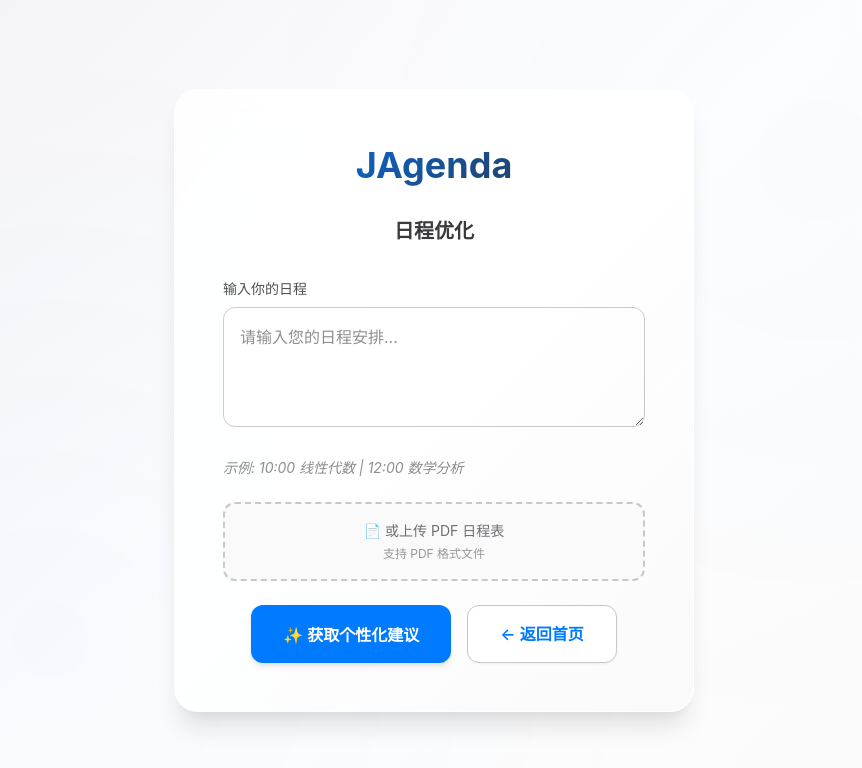
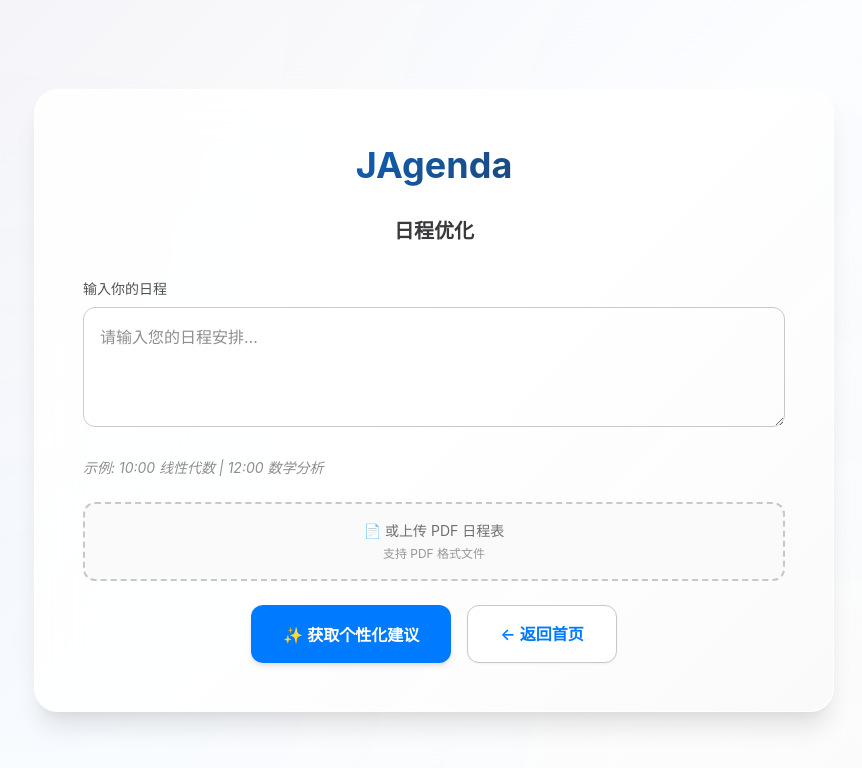
Before and after one commit to aeilot/JAgenda, a Django app: page /agenda/ in a window 1280 px wide; the page is wider, and only the part inside the window is pictured. Shown: the top 768 px of that part, without its empty margins (206-1068 px from the left). Run offline with Django 5.2, Linux system fonts and the light colour scheme; some libraries are stand-ins or nearby versions.

Commit message:
Make agenda.html and wechat.html wider by increasing container max-width from 520px to 800px
Co-authored-by: aeilot <25583228+aeilot@users.noreply.github.com>

```diff
--- a/static/css/modern-apple.css
+++ b/static/css/modern-apple.css
@@ -130,7 +130,7 @@ body::before {
   border-radius: var(--radius-3xl);
   box-shadow: var(--shadow-xl);
   padding: var(--space-12);
-  max-width: 520px;
+  max-width: 800px;
   width: 100%;
   text-align: center;
   position: relative;
```
